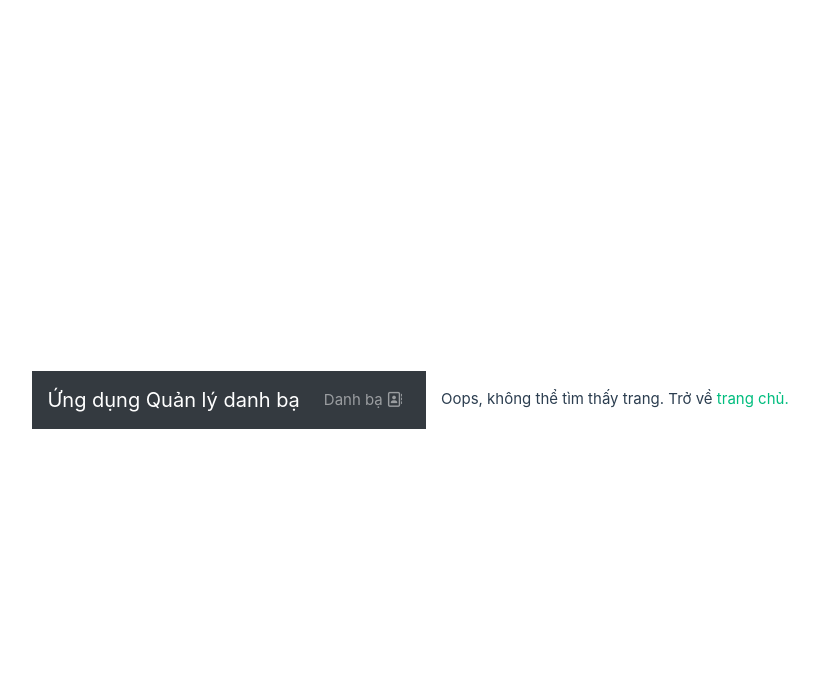
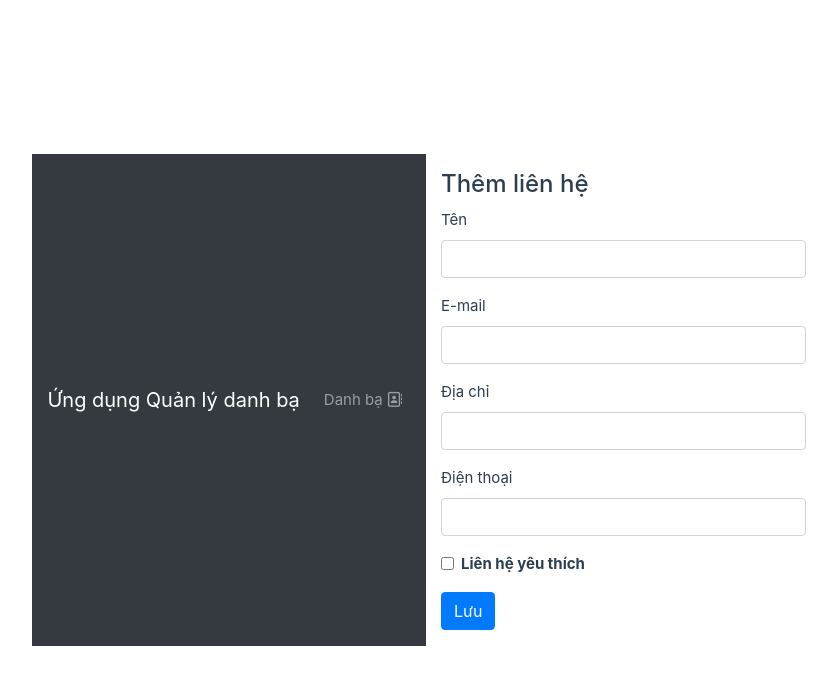
Before and after one commit to duonghuynhnhan/contactbook-frontend, a Vue app: page /contacts/add in a window 1280 px wide. Shown: the top 684 px of the page, without its empty margins (214-1051 px from the left). Built offline with nearby package versions, Linux system fonts and the light colour scheme; no server answers.

Commit message:
Create add UI

```diff
--- a/src/router/index.js
+++ b/src/router/index.js
@@ -18,6 +18,11 @@
         component: () => import('@/views/ContactEdit.vue'),
         props: (route) => ({ contactId: parseInt(route.params.id) })
     },
+    {
+        path: '/contacts/add',
+        name: 'contact.add',
+        component: () => import('@/views/ContactAdd.vue'),
+    },
 ];
 
 const router = createRouter({
--- a/src/views/ContactAdd.vue
+++ b/src/views/ContactAdd.vue
@@ -0,0 +1,41 @@
+<template>
+    <div class="page">
+        <h4>Thêm liên hệ</h4>
+        <ContactForm :contact="contact" @submit:contact="onCreateContact"/>
+        <p>{{ message }}</p>
+    </div>
+</template>
+
+<script>
+import ContactForm from '@/components/ContactForm.vue';
+import { contactService } from '@/services/contact.service';
+export default {
+    components: {
+        ContactForm,
+    },
+    props: {
+        contactId: { type: Number, required: true },
+    },
+    data() {
+        return {
+            contact: null,
+            message: '',
+        };
+    },
+    methods: {
+        async onCreateContact(contact) {
+            try {
+                await contactService.create(contact);
+                this.message = 'Liên hệ được thêm thành công.';
+                this.contact = { name: '', email: '', address: '', phone: '', favorite: '', };
+            } catch (error) {
+                console.log(error);
+            }
+        },
+    },
+    created() {
+        this.contact = { name: '', email: '', address: '', phone: '', favorite: '', };
+        this.message = '';
+    },
+};
+</script>
```
